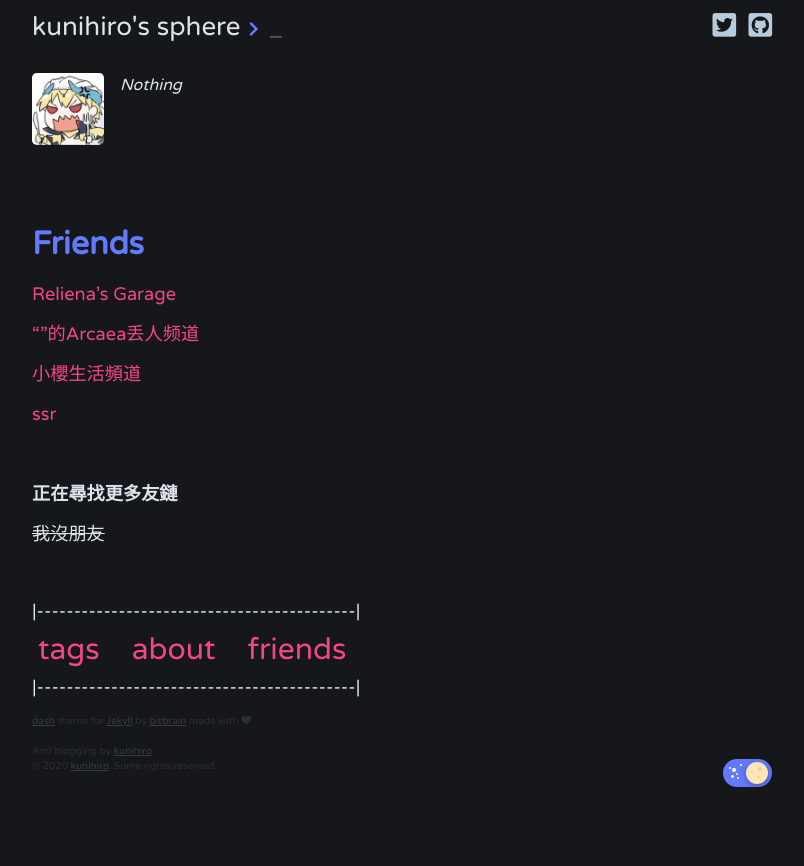
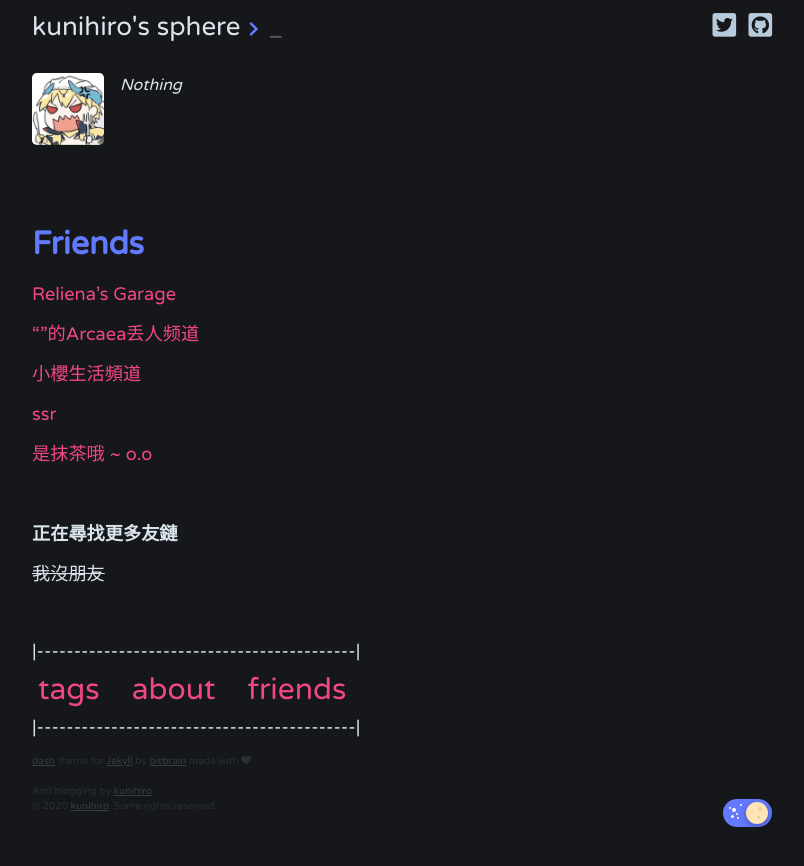
Before and after one commit to MyCodingSucks/MyCodingSucks.github.io, a Jekyll site: the page built from bottom_bar/friends.md, in a window 1280 px wide. Shown: the top 866 px of the page, without its empty margins (238-1042 px from the left). Built offline with Jekyll 4.4.1, drawn with Linux system fonts in a browser that asks for light colours.

Commit message:
chore(bottom_bar): add me

```diff
--- a/bottom_bar/friends.md
+++ b/bottom_bar/friends.md
@@ -18,6 +18,8 @@ layout: default
 
 [ssr](https://leanhe.dev)
 
+[是抹茶哦 ~ o.o](https://mochaa.ws/)
+
 <br>
 
 **正在尋找更多友鏈**
```
